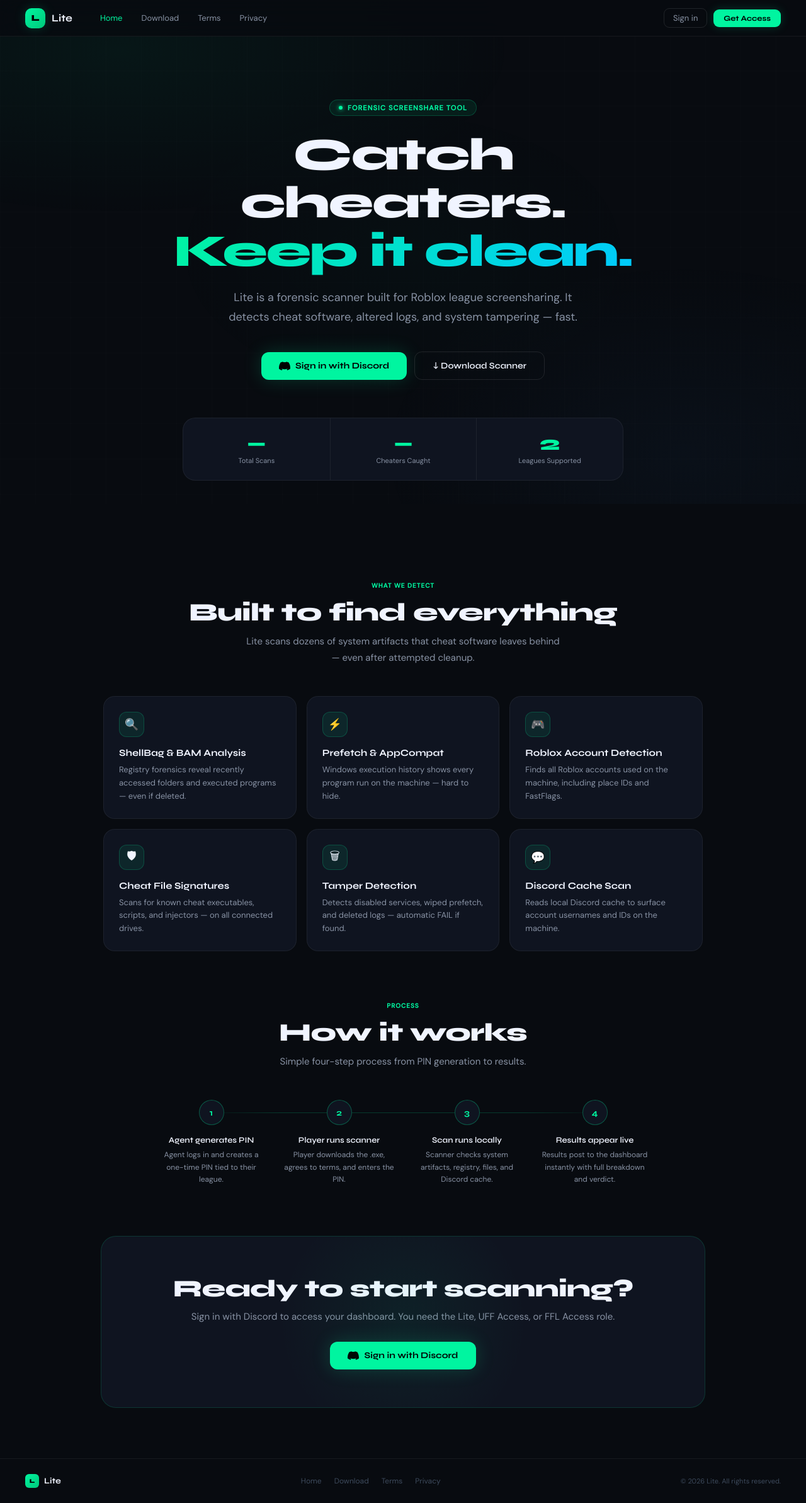
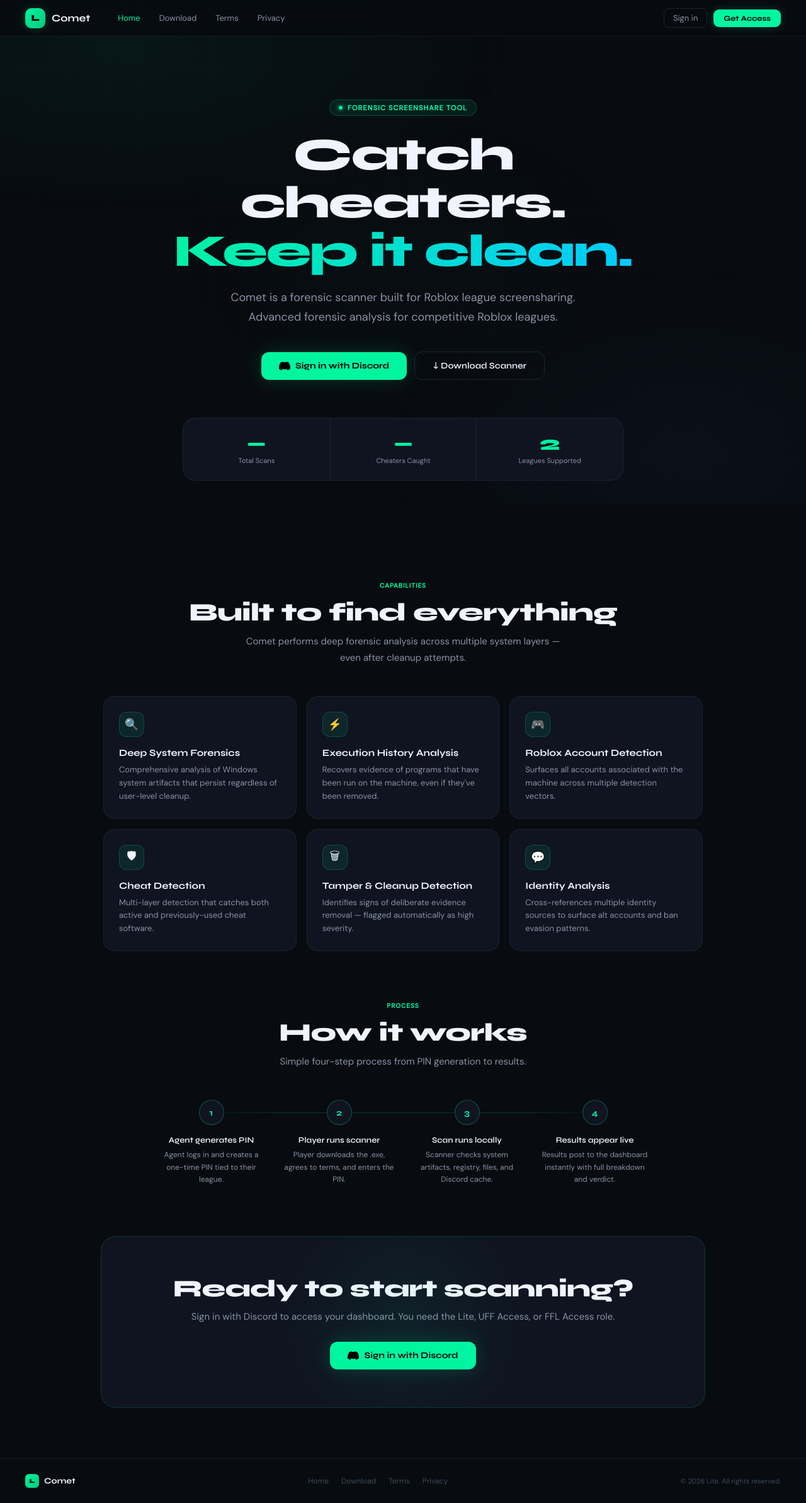
Before and after one commit to n0unt/pccheckersitee, a Flask app: page / in a window 1280 px wide. Shown: the whole page at 63% size. Run offline with Flask 3, Linux system fonts and the light colour scheme; data that the repository does not hold is empty; some libraries are stand-ins or nearby versions.

Commit message:
Update home.html

```diff
--- a/templates/home.html
+++ b/templates/home.html
@@ -3,7 +3,7 @@
 <head>
 <meta charset="UTF-8">
 <meta name="viewport" content="width=device-width, initial-scale=1.0">
-<title>Lite — Forensic Scanner</title>
+<title>Comet — Forensic Scanner</title>
 <link href="https://fonts.googleapis.com/css2?family=Syne:wght@400;600;700;800&family=DM+Sans:wght@300;400;500&family=DM+Mono:wght@400;500&display=swap" rel="stylesheet">
 <style>
 *,*::before,*::after{box-sizing:border-box;margin:0;padding:0}
@@ -223,7 +223,7 @@ footer{
 <nav>
   <a href="/" class="nav-brand">
     <div class="nav-mark">L</div>
-    <div class="nav-name">Lite</div>
+    <div class="nav-name">Comet</div>
   </a>
   <div class="nav-links">
     <a href="/" class="active">Home</a>
@@ -253,8 +253,8 @@ footer{
     <span class="accent">Keep it clean.</span>
   </h1>
   <p class="hero-sub">
-    Lite is a forensic scanner built for Roblox league screensharing.
-    It detects cheat software, altered logs, and system tampering — fast.
+    Comet is a forensic scanner built for Roblox league screensharing.
+    Advanced forensic analysis for competitive Roblox leagues.
   </p>
   <div class="hero-actions">
     {% if user %}
@@ -287,39 +287,39 @@ footer{
 
 <!-- Features -->
 <section class="features">
-  <div class="section-tag">What we detect</div>
+  <div class="section-tag">Capabilities</div>
   <div class="section-title">Built to find everything</div>
-  <p class="section-sub">Lite scans dozens of system artifacts that cheat software leaves behind — even after attempted cleanup.</p>
+  <p class="section-sub">Comet performs deep forensic analysis across multiple system layers — even after cleanup attempts.</p>
   <div class="feat-grid">
     <div class="feat-card">
       <div class="feat-icon">🔍</div>
-      <div class="feat-name">ShellBag & BAM Analysis</div>
-      <div class="feat-desc">Registry forensics reveal recently accessed folders and executed programs — even if deleted.</div>
+      <div class="feat-name">Deep System Forensics</div>
+      <div class="feat-desc">Comprehensive analysis of Windows system artifacts that persist regardless of user-level cleanup.</div>
     </div>
     <div class="feat-card">
       <div class="feat-icon">⚡</div>
-      <div class="feat-name">Prefetch & AppCompat</div>
-      <div class="feat-desc">Windows execution history shows every program run on the machine — hard to hide.</div>
+      <div class="feat-name">Execution History Analysis</div>
+      <div class="feat-desc">Recovers evidence of programs that have been run on the machine, even if they've been removed.</div>
     </div>
     <div class="feat-card">
       <div class="feat-icon">🎮</div>
       <div class="feat-name">Roblox Account Detection</div>
-      <div class="feat-desc">Finds all Roblox accounts used on the machine, including place IDs and FastFlags.</div>
+      <div class="feat-desc">Surfaces all accounts associated with the machine across multiple detection vectors.</div>
     </div>
     <div class="feat-card">
       <div class="feat-icon">🛡</div>
-      <div class="feat-name">Cheat File Signatures</div>
-      <div class="feat-desc">Scans for known cheat executables, scripts, and injectors — on all connected drives.</div>
+      <div class="feat-name">Cheat Detection</div>
+      <div class="feat-desc">Multi-layer detection that catches both active and previously-used cheat software.</div>
     </div>
     <div class="feat-card">
       <div class="feat-icon">🗑</div>
-      <div class="feat-name">Tamper Detection</div>
-      <div class="feat-desc">Detects disabled services, wiped prefetch, and deleted logs — automatic FAIL if found.</div>
+      <div class="feat-name">Tamper & Cleanup Detection</div>
+      <div class="feat-desc">Identifies signs of deliberate evidence removal — flagged automatically as high severity.</div>
     </div>
     <div class="feat-card">
       <div class="feat-icon">💬</div>
-      <div class="feat-name">Discord Cache Scan</div>
-      <div class="feat-desc">Reads local Discord cache to surface account usernames and IDs on the machine.</div>
+      <div class="feat-name">Identity Analysis</div>
+      <div class="feat-desc">Cross-references multiple identity sources to surface alt accounts and ban evasion patterns.</div>
     </div>
   </div>
 </section>
@@ -372,7 +372,7 @@ footer{
 <footer>
   <div class="foot-brand">
     <div class="foot-mark">L</div>
-    <div class="foot-name">Lite</div>
+    <div class="foot-name">Comet</div>
   </div>
   <div class="foot-links">
     <a href="/">Home</a>
```
